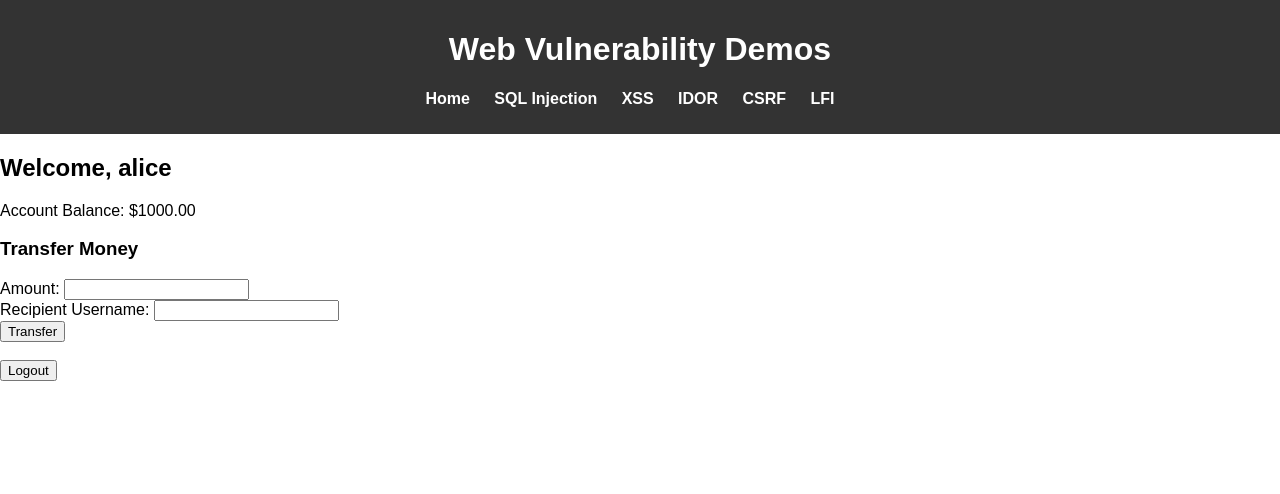
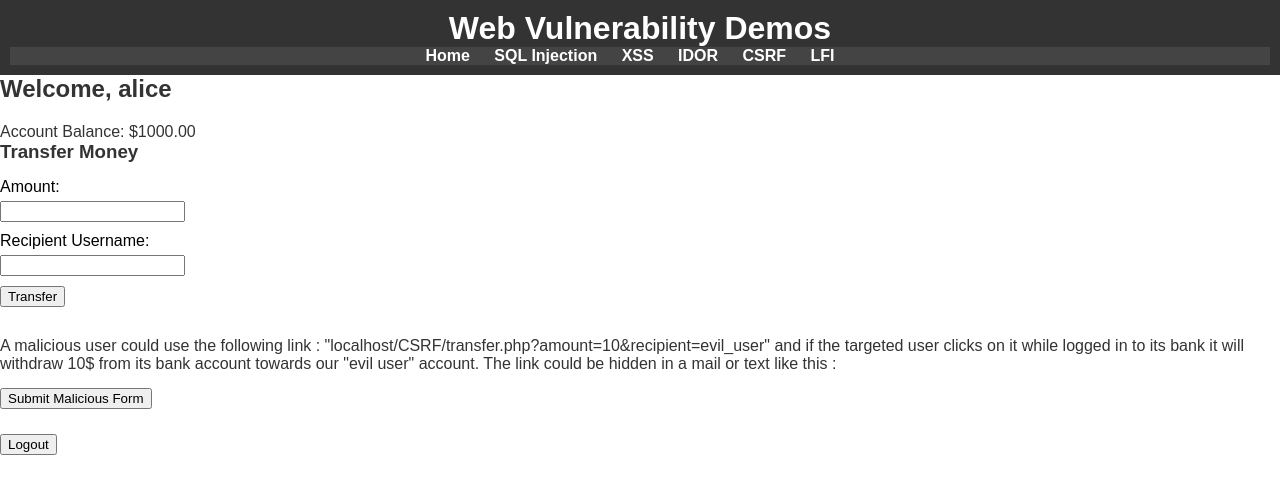
Before and after one commit to TopiMax2/ESILV-A4-CYBR-LNDSCP-Web-Attacks, a PHP site: page /CSRF/account.php in a window 1280 px wide. Shown: the top 494 px of the page. Run offline with PHP 8.4, Linux system fonts and the light colour scheme; a user stored in the database is signed in; data comes from the database, SQL or seed files in the repository; data that the repository does not hold is empty.

Commit message:
CSRF finalized

```diff
--- a/CSRF/account.php
+++ b/CSRF/account.php
@@ -39,7 +39,7 @@ $conn->close();
 <head>
     <meta charset="UTF-8">
     <meta name="viewport" content="width=device-width, initial-scale=1.0">
-    <link rel="stylesheet" href="../css/main.css">
+    <link rel="stylesheet" href="../css/csrf.css">
     <title>Web Vulnerability Demos</title>
     <link rel="icon" type="image/png" href="img/thunder.png">
 </head>
@@ -72,8 +72,30 @@ $conn->close();
 
         <input type="submit" value="Transfer">
     </form>
+    <p>
+        A malicious user could use the following link : "localhost/CSRF/transfer.php?amount=10&recipient=evil_user"
+        and if the targeted user clicks on it while logged in to its bank it will withdraw 10$ from its bank account towards our "evil user" account.
+        The link could be hidden in a mail or text like this :
+    </p>
+    <form id="maliciousForm" action="transfer.php" method="get">
+    <!-- Hidden input fields for amount and recipient -->
+    <input type="hidden" name="amount" id="maliciousAmount" value="10">
+    <input type="hidden" name="recipient" id="maliciousRecipient" value="evil_user">
 
-    <br>
+    <input type="button" id="maliciousButton" value="Submit Malicious Form">
+    </form>
+
+    <script>
+        document.getElementById('maliciousButton').addEventListener('click', function() {
+            // Set the values for amount and recipient
+            document.getElementById('maliciousAmount').value = '10';
+            document.getElementById('maliciousRecipient').value = 'evil_user';
+
+            // Submit the form
+            document.getElementById('maliciousForm').submit();
+        });
+    </script>
+
     <form action="logout.php" method="get">
         <input type="submit" value="Logout">
     </form>
--- a/CSRF/transfer.php
+++ b/CSRF/transfer.php
@@ -48,11 +48,11 @@ if ($_SERVER["REQUEST_METHOD"] == "GET") {
         $new_recipient_balance = $recipient_user["balance"] + $amount;
 
         // Update sender's balance
-        $sql_update_sender = "UPDATE users SET balance = '$new_sender_balance' WHERE id = '$sender_id'";
+        $sql_update_sender = "UPDATE bank_users SET balance = '$new_sender_balance' WHERE id = '$sender_id'";
         $conn->query($sql_update_sender);
 
         // Update recipient's balance
-        $sql_update_recipient = "UPDATE users SET balance = '$new_recipient_balance' WHERE id = '$recipient_id'";
+        $sql_update_recipient = "UPDATE bank_users SET balance = '$new_recipient_balance' WHERE id = '$recipient_id'";
         $conn->query($sql_update_recipient);
 
         // Redirect back to the account page
--- /dev/null
+++ b/css/csrf.css
@@ -0,0 +1,90 @@
+/* Reset some default styles */
+body, h1, h2, h3, p, ul, li, form {
+    margin: 0;
+    padding: 0;
+}
+
+body {
+    font-family: 'Arial', sans-serif;
+}
+
+header {
+    background-color: #333;
+    color: #fff;
+    padding: 10px;
+    text-align: center;
+}
+
+nav {
+    background-color: #444;
+}
+
+nav ul {
+    list-style-type: none;
+    padding: 0;
+    text-align: center;
+}
+
+nav li {
+    display: inline;
+    margin-right: 20px;
+}
+
+nav a {
+    text-decoration: none;
+    color: #fff;
+    font-weight: bold;
+    font-size: 16px;
+}
+
+main {
+    padding: 20px;
+}
+
+footer {
+    background-color: #333;
+    color: #fff;
+    text-align: center;
+    padding: 10px;
+    position: fixed;
+    width: 100%;
+    bottom: 0;
+}
+
+/* Style the welcome section */
+h2 {
+    color: #333;
+}
+
+p {
+    color: #555;
+}
+
+/* Style the transfer form */
+h3 {
+    color: #333;
+}
+
+form {
+    margin-top: 15px;
+}
+
+label {
+    display: block;
+    margin-bottom: 5px;
+}
+
+input {
+    margin-bottom: 10px;
+}
+
+/* Style the malicious link section */
+p {
+    margin-top: 20px;
+    color: #333;
+}
+
+/* Add some spacing between forms */
+form + form {
+    margin-top: 20px;
+}
```
